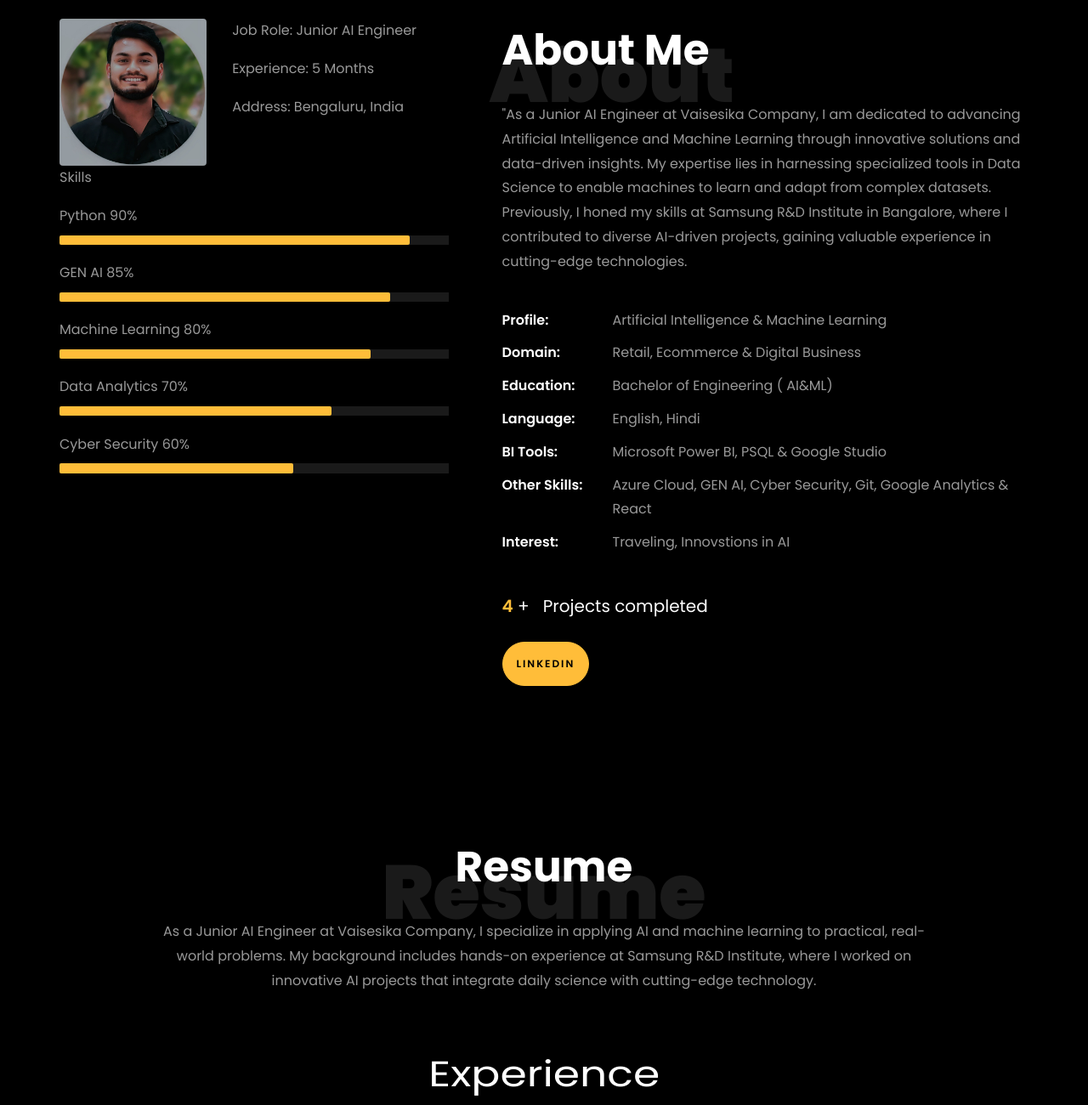
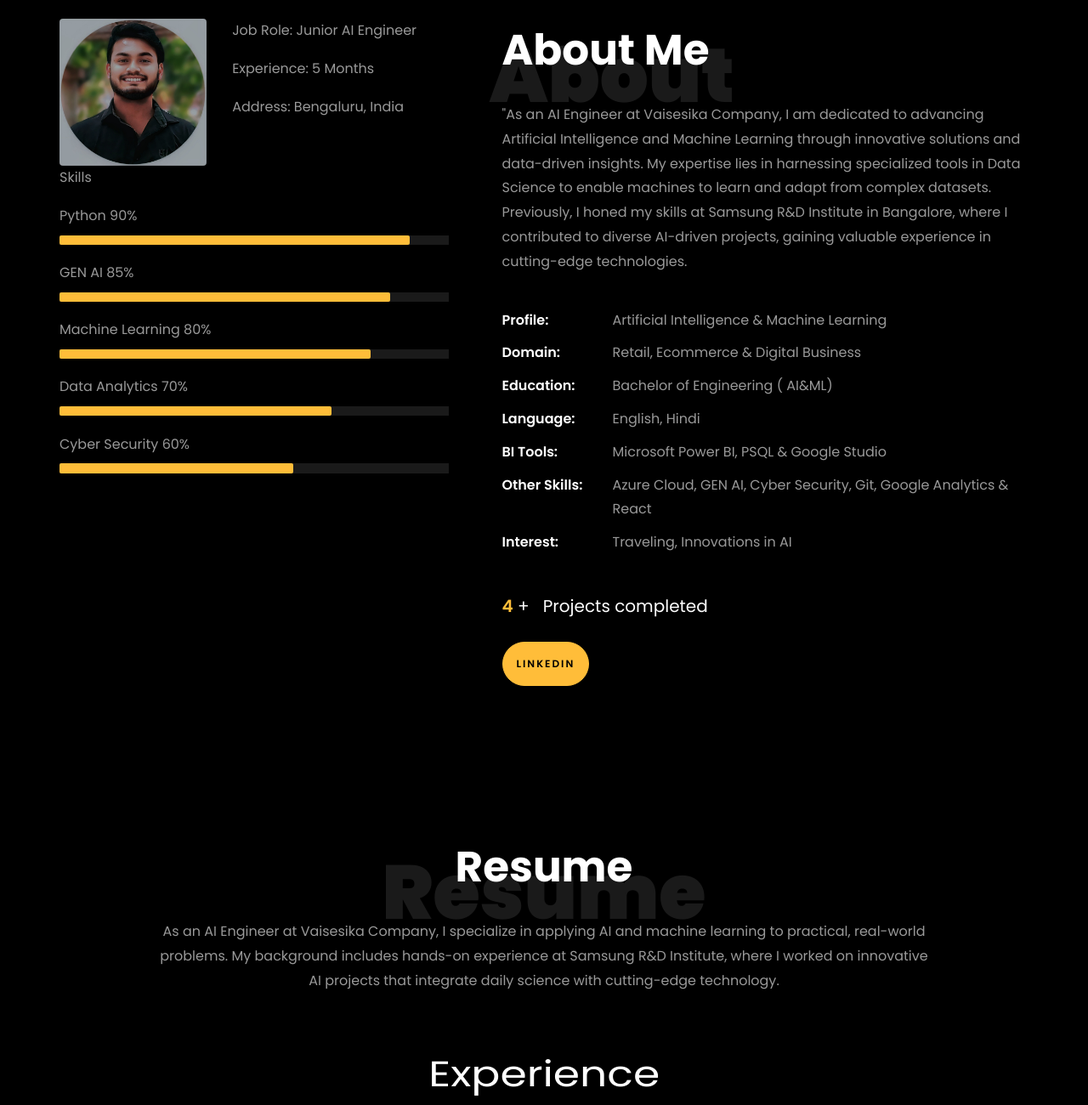
Before and after one commit to Girish023/Girish023-, a plain HTML site: page index.html in a window 1280 px wide. Shown: the part 840-2140 px from the top of the page at 85% size. Drawn offline with Linux system fonts and the light colour scheme; animation ran at ten frames a second; files whose address does not match are found by name.

Commit message:
Update index.html

```diff
--- a/index.html
+++ b/index.html
@@ -158,10 +158,11 @@
 
 						// Create an array of typing text
 						const typingTexts = [
-						'Junior AI Engineer  ',
+						'AI Engineer  ',
 						'AI and ML  ',
 						'Generative AI   ',
 						'Drone Tech   ',
+						'AWS   ',
 						];
 
 						// Create a function to display the typing animation for a given text
@@ -270,7 +271,7 @@
 								<h1 class="big">About</h1>
 								<h2 class="mb-4">About Me</h2>
 
-								<p>"As a Junior AI Engineer at Vaisesika Company, I am dedicated to advancing Artificial Intelligence and Machine Learning through innovative solutions and data-driven insights.
+								<p>"As an AI Engineer at Vaisesika Company, I am dedicated to advancing Artificial Intelligence and Machine Learning through innovative solutions and data-driven insights.
 									My expertise lies in harnessing specialized tools in Data Science to enable machines to learn and adapt from complex datasets.
 									Previously, I honed my skills at Samsung R&D Institute in Bangalore, where I contributed to diverse AI-driven projects, gaining valuable experience in cutting-edge technologies.</p>
 								<ul class="about-info mt-4 px-md-0 px-2">
@@ -280,7 +281,7 @@
 									<li class="d-flex"><span>Language:</span> <span>English, Hindi</span></li>
 									<li class="d-flex"><span>BI Tools:</span> <span>Microsoft Power BI, PSQL &amp; Google Studio</span></li>
 									<li class="d-flex"><span>Other Skills:</span> <span>Azure Cloud, GEN AI, Cyber Security, Git, Google Analytics &amp; React</span></li>
-									<li class="d-flex"><span>Interest:</span> <span>Traveling, Innovstions in AI</span></li>
+									<li class="d-flex"><span>Interest:</span> <span>Traveling, Innovations in AI</span></li>
 
 								</ul>
 							</div>
@@ -311,7 +312,7 @@
           <div class="col-md-10 heading-section text-center ftco-animate">
           	<h1 class="big big-2">Resume</h1>
             <h2 class="mb-4">Resume</h2>
-            <p>As a Junior AI Engineer at Vaisesika Company, I specialize in applying AI and machine learning to practical, real-world problems. My background includes hands-on experience at Samsung R&D Institute, where I worked on innovative AI projects that integrate daily science with cutting-edge technology.</p>
+            <p>As an AI Engineer at Vaisesika Company, I specialize in applying AI and machine learning to practical, real-world problems. My background includes hands-on experience at Samsung R&D Institute, where I worked on innovative AI projects that integrate daily science with cutting-edge technology.</p>
           </div>
         </div>
 
```
